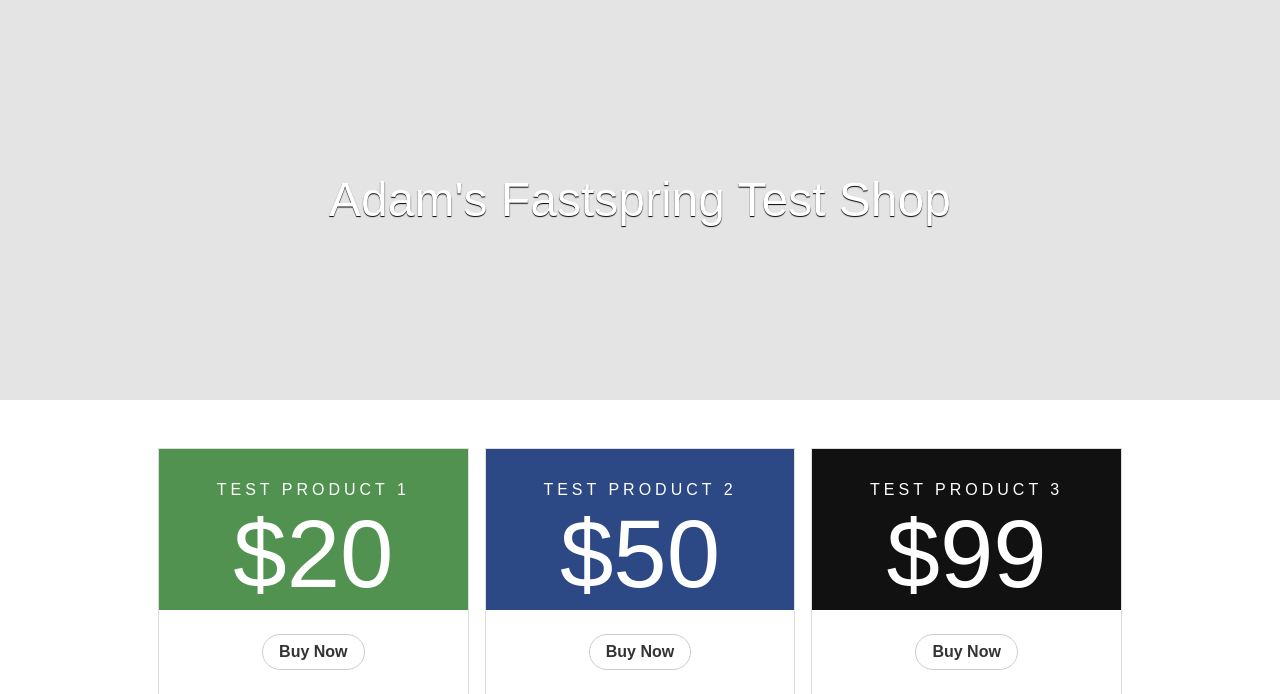
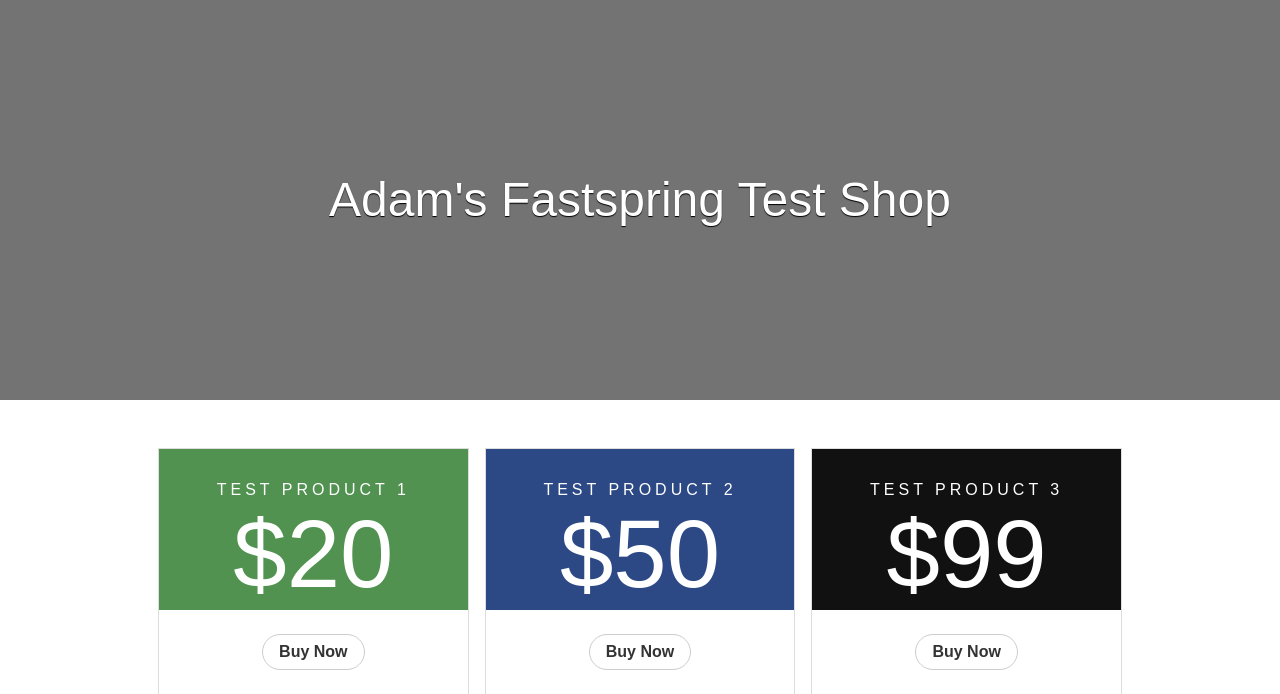
Before and after one commit to Syeknom/syeknom.github.io, a PHP site: page / in a window 1280 px wide. Shown: the top 694 px of the page. Run offline with PHP 8.4, Linux system fonts and the light colour scheme; some libraries are stand-ins or nearby versions.

Commit message:
Update pricing.css

```diff
--- a/css/layouts/pricing.css
+++ b/css/layouts/pricing.css
@@ -49,7 +49,7 @@
  */
 
 .banner {
-    background: rgb(228, 228, 228);
+    background: rgb(115, 115, 115);
     text-align: center;
     background-size: cover;
 
```
